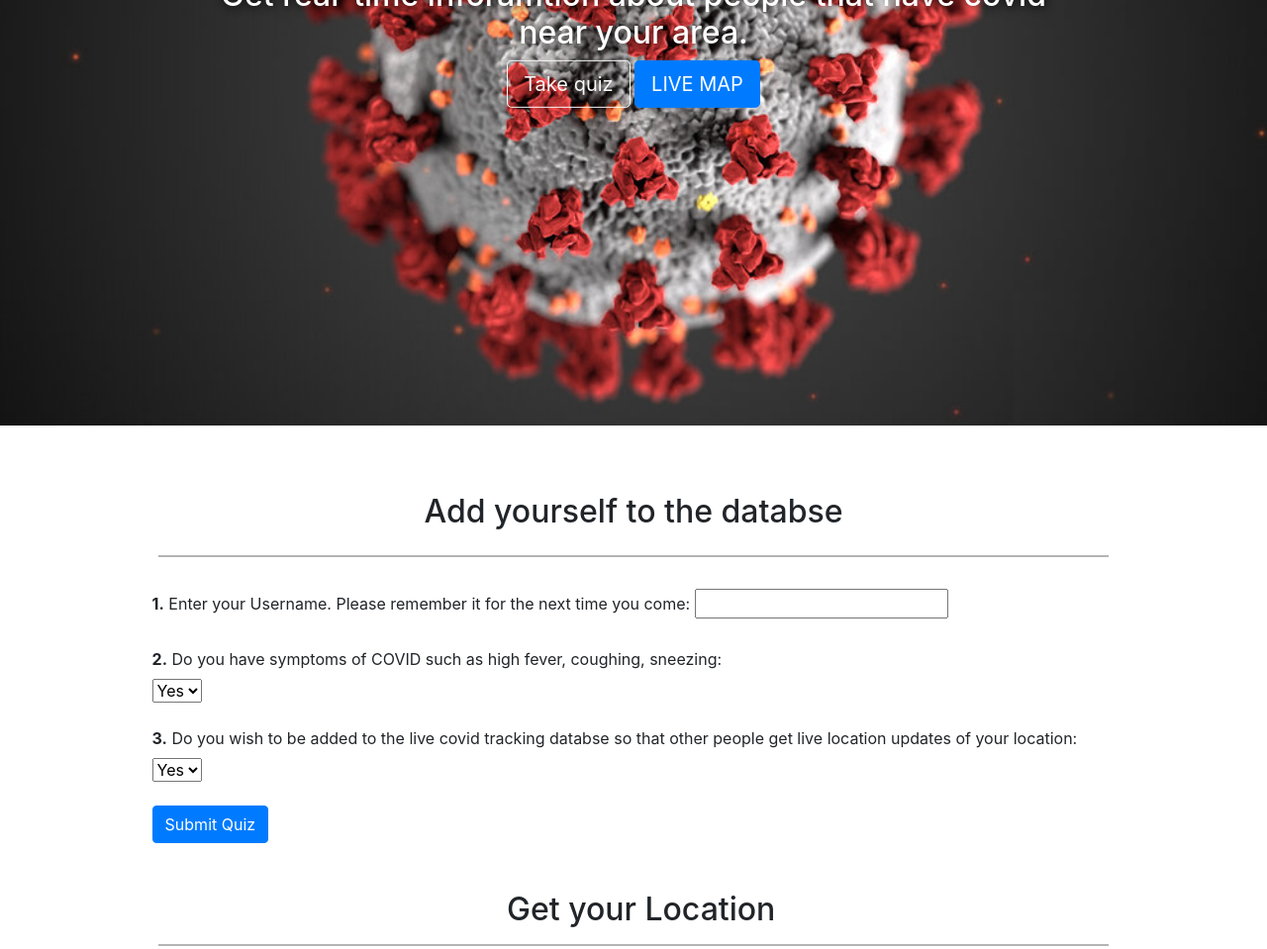
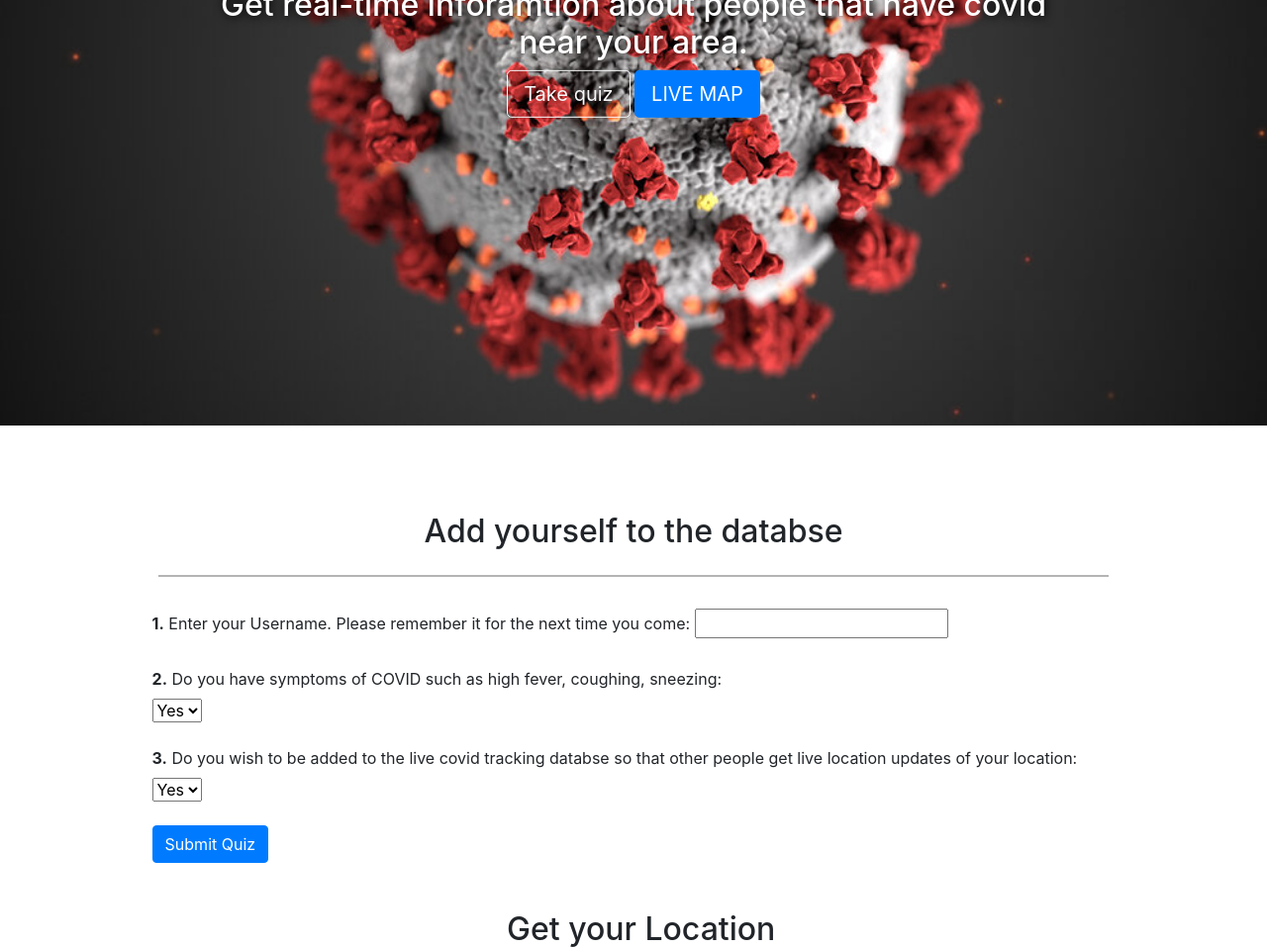
Before and after one commit to Kartik-Sangwan/LiveCovidTrackerAzure, a website: page public/index.html in a window 1280 px wide. Shown: the part 356-1315 px from the top of the page at 99% size. Drawn offline with nearby package versions, Linux system fonts and the light colour scheme; some packages are replaced by stand-ins of ours.

Commit message:
added margin

```diff
--- a/public/index.html
+++ b/public/index.html
@@ -55,7 +55,7 @@
 
       <div class="carousel-inner">
         <div class="carousel-item active">
-          <img src="cov2.jpg" alt="image" />
+          <img src="cov2.jpg" alt="image" style="padding-bottom: 40px;"/>
           <div class="carousel-caption">
             <h3 class="display-2">LIVE COVID TRACKER</h3>
             <h4>
@@ -80,7 +80,6 @@
       </div>
 
     <!-- Quiz -->
-    <div class="quiz" style="margin-top: 20px">
       <a name="quiz-section">
       <br>
       <br>
@@ -115,7 +114,6 @@
         </div>
       </div>
     </a>
-    </div>
 
     <!-- Location tracker -->
     <a name="map-section" class="map-section">
```
